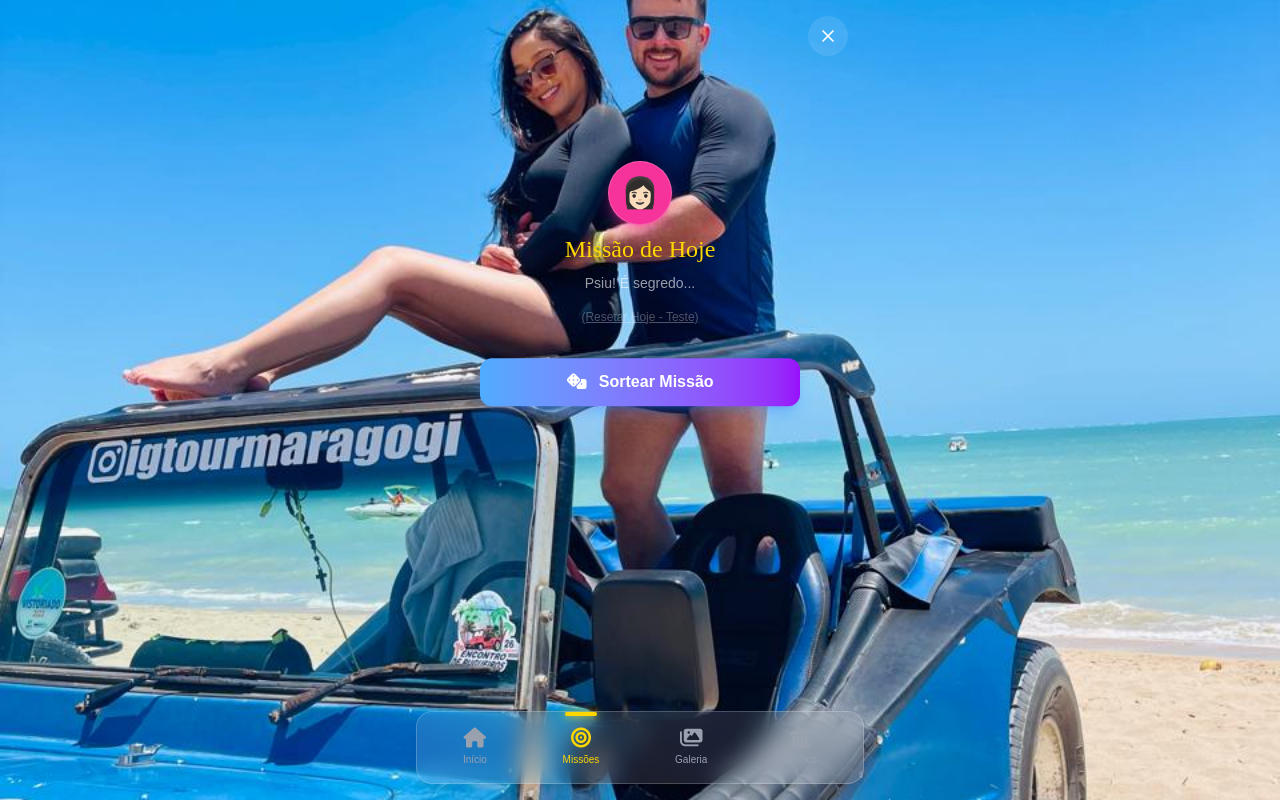
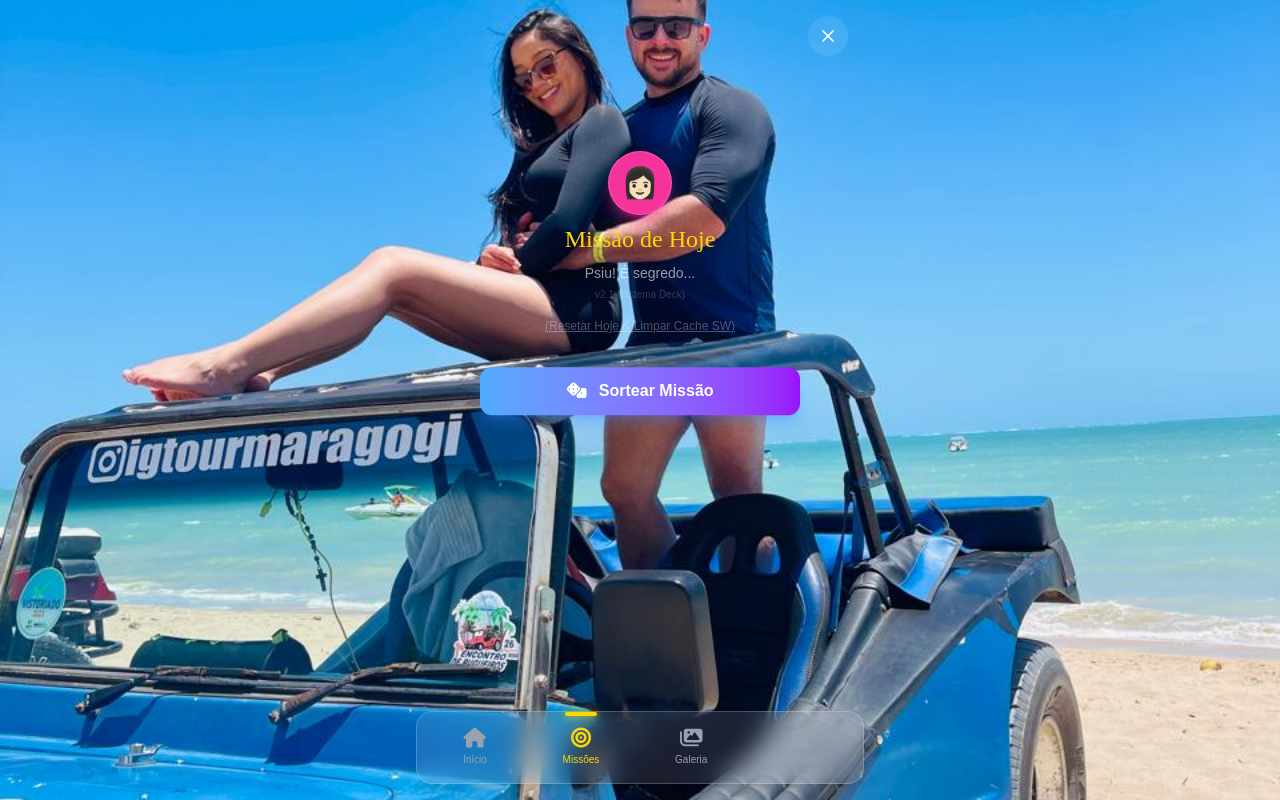
Before and after one commit to MarceloMserra/M-F, a React (Vite) app in the folder app/: page /missoes in a window 1280 px wide. Built offline with nearby package versions, Linux system fonts and the light colour scheme; no server answers; sample sign-in values are in the browser's storage.

Commit message:
feat: add version indicator v2.1 and aggressive sw unregister

```diff
--- a/app/src/pages/Missions.jsx
+++ b/app/src/pages/Missions.jsx
@@ -190,17 +190,30 @@ export default function Missions() {
                     {user.name === 'Marcelo' ? '🧔🏻' : '👩🏻'}
                 </div>
                 <h2 className="text-2xl font-serif text-brand-gold">Missão de Hoje</h2>
-                <p className="text-white/60 text-sm">Psiu! É segredo...</p>
+                <div className="flex flex-col items-center">
+                    <p className="text-white/60 text-sm">Psiu! É segredo...</p>
+                    <span className="text-[10px] text-white/20 mt-1">v2.1 (Sistema Deck)</span>
+                </div>
                 <button
                     onClick={() => {
                         const today = new Date().toLocaleDateString();
                         localStorage.removeItem(`mission-${user.name}-${today}`);
                         localStorage.removeItem(`mission-${user.name}-${today}-revealed`);
+
+                        // Force SW update if available
+                        if ('serviceWorker' in navigator) {
+                            navigator.serviceWorker.getRegistrations().then(function (registrations) {
+                                for (let registration of registrations) {
+                                    registration.unregister();
+                                }
+                            });
+                        }
+
                         window.location.reload();
                     }}
                     className="text-xs text-white/30 hover:text-white/80 underline mt-2"
                 >
-                    (Resetar Hoje - Teste)
+                    (Resetar Hoje & Limpar Cache SW)
                 </button>
             </div>
 
```
